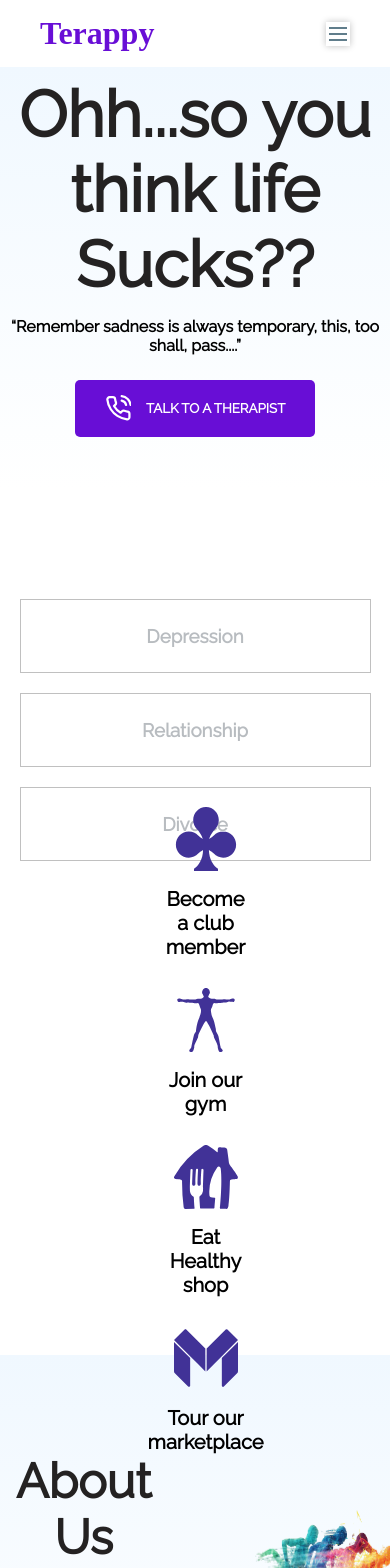
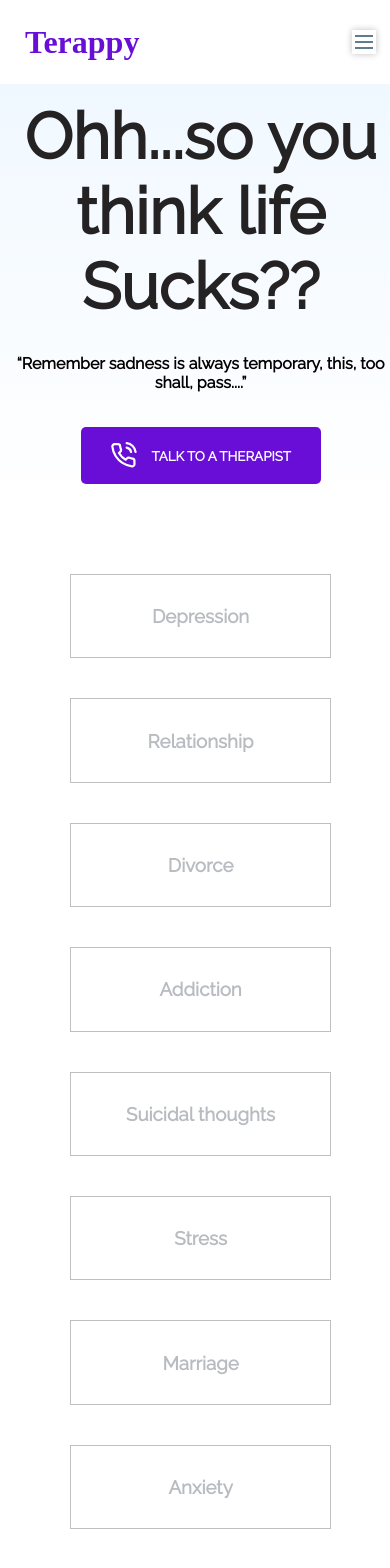
Before and after one commit to Amedzro-Elikplim/Terappy-frontend, a React (Create React App) app: page / in a window 390 px wide. Shown: the top 1568 px of the page. Built offline with nearby package versions, Linux system fonts and the light colour scheme; a web font is replaced by a local one.

Commit message:
added grid layout and flexbox to make site more responsive on all screen sizes

```diff
--- a/src/components/Navbar/Nav.js
+++ b/src/components/Navbar/Nav.js
@@ -70,9 +70,11 @@ export default Nav;
 
 
 const StyledNav = styled.nav`
+    height: 10vh;
     display: flex;
+    margin: 0px;
     justify-content: space-between;
-    padding: 15px 40px;
+    padding: 15px 25px;
     box-shadow: 0px 0px 10px silver;
     align-items: center;
     flex-wrap: nowrap;
@@ -86,6 +88,7 @@ const NavDropdown = styled.div`
 const NavLinksDropdown = styled(Navlinks)`
     display: flex;
     flex-direction: column;
+    padding-left: 35px;
 `
 
 const DropdownNavButton = styled(NavButton)`
--- a/src/components/sections/home-sections/ExploreCard.js
+++ b/src/components/sections/home-sections/ExploreCard.js
@@ -20,6 +20,9 @@ const Card = styled.div`
    flex-direction: column;
    justify-content: center;
    align-items: center;
+   flex: 1 1 200px;
+   margin: 10px;
+   cursor: pointer;
 
    &:hover{
        color: orangered;
--- a/src/components/sections/home-sections/Hero.js
+++ b/src/components/sections/home-sections/Hero.js
@@ -65,7 +65,6 @@ const StyledSection = styled.section`
    display: flex;
    justify-content: space-between;
    background-image: linear-gradient(aliceblue, white);
-   height: 50vh;
 `
 
 const HeroText = styled.h1`
@@ -73,7 +72,7 @@ const HeroText = styled.h1`
   text-align: center;
   font-size: 4rem;
   color: #242222;
-  padding: 10px;
+  padding: 15px;
 `
 
 const HeroDiv = styled.div`
@@ -87,7 +86,7 @@ const HeroDiv = styled.div`
 const StyledQuote = styled.p`
    font-family: Raleway;
    font-weight: bolder;
-   padding: 5px;
+   padding: 15px;
 `
 
 const StyledButton = styled.button`
--- a/src/components/sections/home-sections/Products.js
+++ b/src/components/sections/home-sections/Products.js
@@ -1,24 +1,14 @@
 import styled, { css } from 'styled-components';
 import { MdExplore } from 'react-icons/md';
 import { exploreData } from '../../../utils/Data/data';
-import { useMediaQuery } from 'react-responsive';
 import ExploreCard from './ExploreCard';
 
 const Products = () => {
 
-    const Desktop = ({children}) => {
-        const isDesktop = useMediaQuery({minWidth: 699});
-        return isDesktop ? children : null
-    }
-
-    const Mobile = ({children}) => {
-        const isMobile = useMediaQuery({maxWidth: 698});
-        return isMobile ? children : null
-    }
 
     return(
         <ExploreSection>
-            <Desktop>
+
             <ExploreSectionTitle>Explore <MdExplore className="explore-icon" /></ExploreSectionTitle>
 
             <ExploreDiv>
@@ -26,17 +16,6 @@ const Products = () => {
                <ExploreCard key = {key} text = {item.text} icon ={item.icon} />
              ))}
             </ExploreDiv>
-            </Desktop>
-
-            <Mobile>
-
-            <ExploreDiv mobile>
-            {exploreData.map((item, key) => (
-               <ExploreCard key = {key} text = {item.text} icon ={item.icon} />
-             ))}
-            </ExploreDiv>
-
-            </Mobile>
 
         </ExploreSection>
     )
@@ -44,10 +23,9 @@ const Products = () => {
 export default Products;
 
 const ExploreSection = styled.section`
-   height: 60vh;
    text-align: center;
    padding: 20px;
-   margin: 100px 10px;
+   margin: 15px 10px;
    background-color: white;
 `
 
@@ -65,7 +43,8 @@ const ExploreDiv = styled.div`
   display: flex;
   justify-content: space-evenly;
   margin: 30px 0px;
-  cursor: pointer;
+  display: flex;
+  flex-wrap: wrap;
 
   ${props => props.mobile && css`
       flex-direction: column;
--- a/src/components/sections/home-sections/ServiceCard.js
+++ b/src/components/sections/home-sections/ServiceCard.js
@@ -1,10 +1,10 @@
 import styled from "styled-components"
 
-const ServiceCard = ({children,className}) => {
+const ServiceCard = (props) => {
 
     return(
-        <Card className = {className}>
-            <Title>{children}</Title>
+        <Card>
+            <Title>{props.title}</Title>
         </Card>
     )
 }
@@ -20,6 +20,9 @@ const Card = styled.div`
    display: flex;
    justify-content: center;
    align-items: center;
+   flex-wrap: wrap;
+   flex: 1 1 200px;
+   margin: 20px;
 
 
    &:hover {
--- a/src/components/sections/home-sections/Services.js
+++ b/src/components/sections/home-sections/Services.js
@@ -1,44 +1,18 @@
 import styled from "styled-components";
 import ServiceCard from "./ServiceCard";
 import {data} from "../../../utils/Data/data";
-import { useMediaQuery } from "react-responsive";
 
 const Services = () => {
 
-    //react responsive easy way of creating media queries
-    const Desktop = ({children}) => {
-        const isDesktop = useMediaQuery({minWidth: 699});
-        return isDesktop ? children : null
-    }
-
-    const Mobile = ({children}) => {
-        const isMobile = useMediaQuery({maxWidth: 698});
-        return isMobile ? children : null
-    }
-
-
     return(
         <div>
-          <Desktop>
             <ServicesSection>
                 {
                     data.map((item, key) => {
-                    return  <ServiceCard key={key} children={item.title} />
+                    return  <ServiceCard key={key} title={item.title} />
                     })
                 }
             </ServicesSection>
-         </Desktop>
-
-         <Mobile>
-            <ServicesMobileSection>
-            {
-            data.map((item, key) => {
-                return  <MobileServiceCard key={key} children = {item.title} />
-            })
-            }
-            </ServicesMobileSection>
-         </Mobile>
-
         </div>
 
 
@@ -48,26 +22,11 @@ const Services = () => {
 export default Services;
 
 const ServicesSection = styled.section`
-    height: 20vh;
     padding: 40px;
     margin: 10px;
     display: flex;
     justify-content: space-evenly;
+    flex-wrap: wrap;
     align-items: center;
-`
-
-const ServicesMobileSection = styled(ServicesSection)`
-    flex-direction: column;
-    height: 100px;
-    margin: 60px 0px;
-
 
 `
-
-const MobileServiceCard = styled(ServiceCard)`
-   width: 90vw;
-   height: 25vh;
-   padding: 15px;
-   margin: 10px 0px;
-
-`
--- a/src/index.css
+++ b/src/index.css
@@ -4,17 +4,10 @@
   padding: 0;
 }
 
-html, body {
-  height: 100%;
-}
-
-body {
-  display: flex;
-  flex-direction: column;
-}
 
 .container {
-  flex-grow: 1;
+  display: grid;
+  grid-template-rows: minmax(10vh, auto);
 }
 
 .footer {
--- a/src/pages/home/Home.js
+++ b/src/pages/home/Home.js
@@ -7,7 +7,7 @@ import Products from "../../components/sections/home-sections/Products";
 const Home = () => {
     return(
         <div className="container">
-            <Nav />
+             <Nav />
              <Hero />
              <Services />
              <Products />
--- a/src/utils/Data/data.js
+++ b/src/utils/Data/data.js
@@ -1,5 +1,6 @@
 import { ImClubs } from 'react-icons/im';
-import { SiActigraph, SiJusteat, SiMonzo  } from 'react-icons/si'
+import { FaUser, FaHeart, FaPodcast, FaBlogger } from 'react-icons/fa'
+import { SiActigraph, SiJusteat, SiMonzo, } from 'react-icons/si'
 
 const data = [
     {
@@ -10,6 +11,21 @@ const data = [
     },
     {
         title: "Divorce"
+    },
+    {
+        title: "Addiction"
+    },
+    {
+        title: "Suicidal thoughts"
+    },
+    {
+        title: "Stress"
+    },
+    {
+        title: "Marriage"
+    },
+    {
+        title: "Anxiety"
     }
 ];
 
@@ -18,6 +34,10 @@ const exploreData = [
     {icon: <SiActigraph />, text: "Join our gym"},
     {icon: <SiJusteat />, text: "Eat Healthy shop" },
     {icon: <SiMonzo />, text: "Tour our marketplace" },
+    {icon: <FaUser />, text: "Volunteer" },
+    {icon: <FaHeart />, text: "Meet New People"},
+    {icon: <FaPodcast />, text: "Listen to our podcasts" },
+    {icon: <FaBlogger />, text: "Blog" },
     // {text: "Join the gym"}
 ];
 
```
